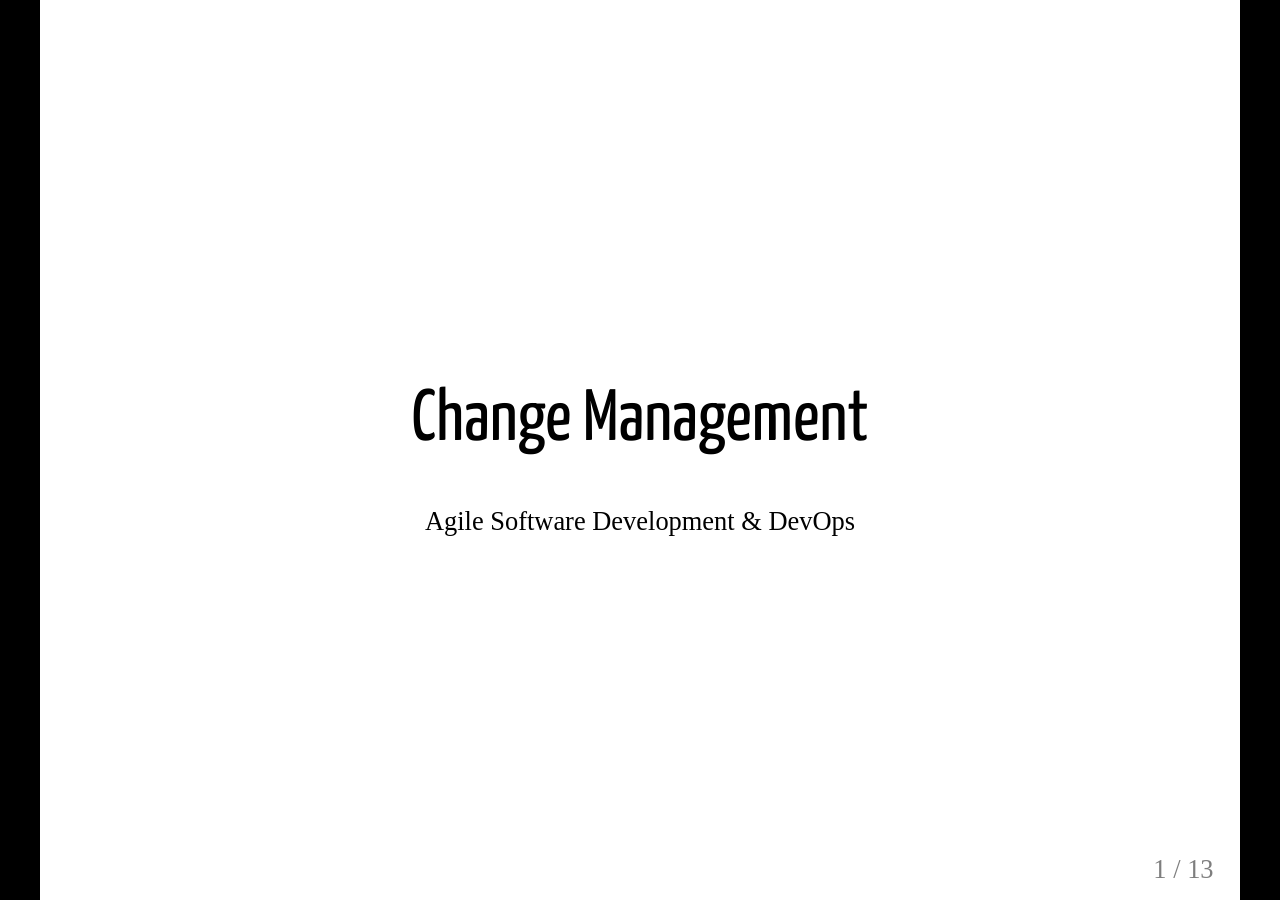
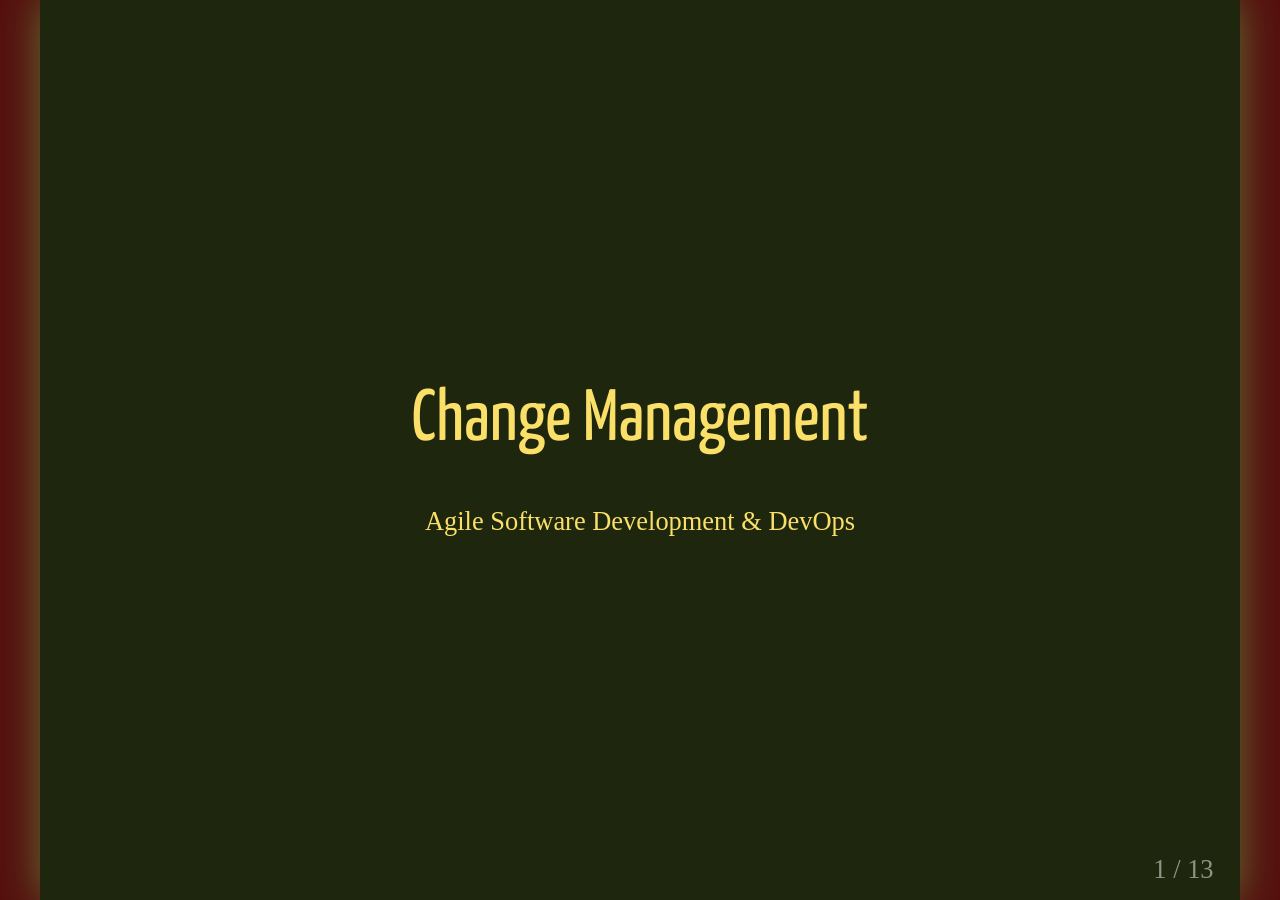
Before and after one commit to nyu-software-engineering/course-materials, a Jekyll site: the page built from docs/22.change-management.html, in a window 1280 px wide. Built offline with Jekyll 4.4.1, drawn with Linux system fonts in a browser that asks for light colours; some web fonts are replaced.

Commit message:
color palette

```diff
--- a/docs/_layouts/presentation.html
+++ b/docs/_layouts/presentation.html
@@ -16,15 +16,12 @@
         font-family: 'Yanone Kaffeesatz';
         font-weight: normal;
       }
-      .remark-code, .remark-inline-code { font-family: 'Ubuntu Mono'; }
 
-      .remark-container {
-        background-color: black;
+      h1, p, li {
+        color: #FADF68;
       }
-
-      .remark-slide-scaler {
-        -webkit-box-shadow: none;
-        box-shadow: none;
+      h2 {
+        color: #C5645E;
       }
 
       blockquote {
@@ -36,6 +33,24 @@
 
       img {
         max-width: 100%;
+      }
+
+      .remark-container {
+        background-color: #540F0E;
+      }
+
+      .remark-slide-content {
+        background-color: #1E270D;
+        color: white;
+      }
+
+      .remark-slide-scaler {
+        -webkit-box-shadow: 0 0 30px #646F32;
+        box-shadow: 0 0 30px #646F32;
+      }
+
+      .remark-code, .remark-inline-code {
+        font-family: 'Ubuntu Mono';
       }
 
     </style>
```
